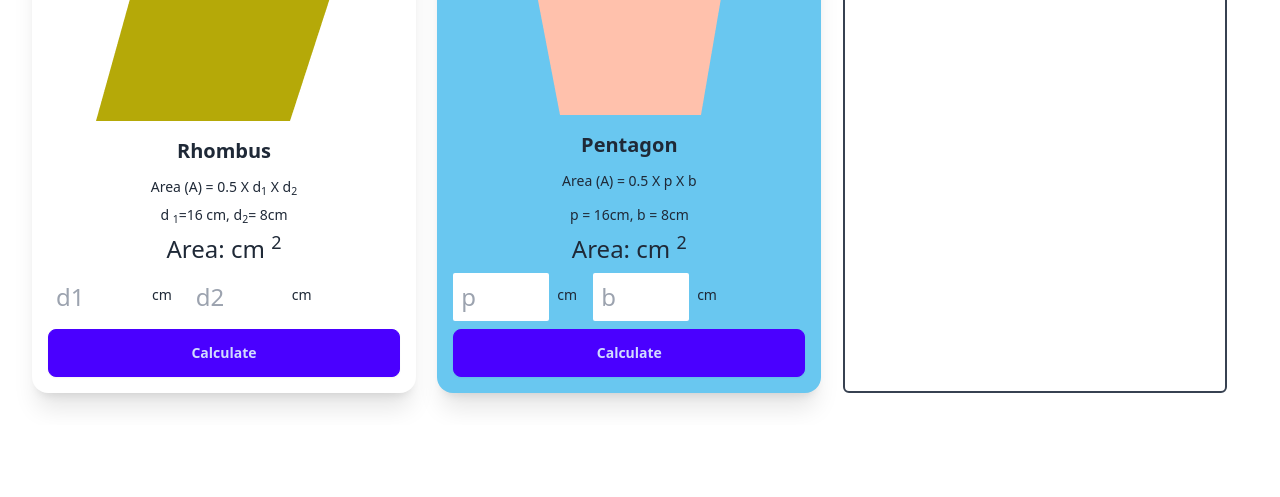
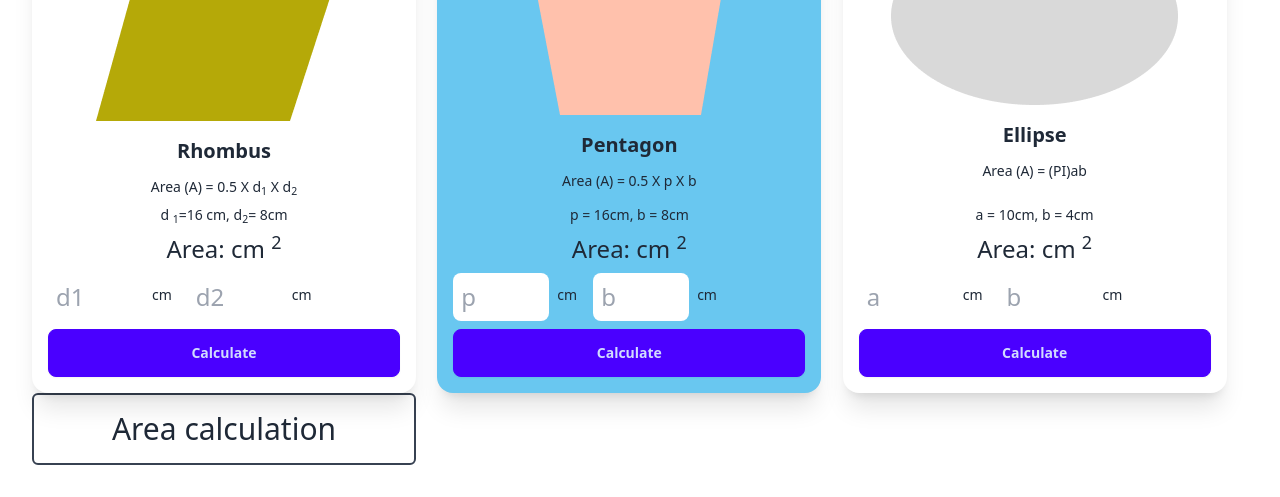
Before and after one commit to akjewel47/geometri-part2, a plain HTML site: page index.html in a window 1280 px wide. Shown: the part 571-1068 px from the top of the page. Before the commit the page ends 996 px from the top, so only its background shows below. Drawn offline with nearby package versions, Linux system fonts and the light colour scheme.

Commit message:
added the Ellipse calculation

```diff
--- a/index.html
+++ b/index.html
@@ -124,13 +124,36 @@
        <p class="text-2xl">Area: <span id="pentagon-aria"></span><span> cm <sup>2</sup></span></p>
       </div>
       <div class="flex">
-       <input class="w-24 text-2xl p-2 rounded-sm" type="text" placeholder="p" id="pentagon-p"><span
+       <input class="w-24 text-2xl p-2 rounded-lg" type="text" placeholder="p" id="pentagon-p"><span
         class="mt-3 mr-4 ml-2">cm</span>
-       <input class="w-24 text-2xl p-2 rounded-sm" type="text" name="" id="pentagon-b" placeholder="b"><span
+       <input class="w-24 text-2xl p-2 rounded-lg" type="text" name="" id="pentagon-b" placeholder="b"><span
         class="mt-3 mr-4 ml-2">cm</span>
       </div>
       <div class="card-actions">
        <button onclick="calculatePentagonAria()" class="btn btn-primary w-full">Calculate</button>
+      </div>
+     </div>
+    </div>
+    <!-- card pentagon-->
+    <div class="card card-compact bg-base-100 w-96 shadow-xl ">
+     <figure>
+      <img src="images/ellipse.png" alt="Shoes" />
+     </figure>
+     <div class="card-body">
+      <h2 class="card-title flex justify-center">Ellipse</h2>
+      <p class="text-center">Area (A) = (PI)ab</p>
+      <h3 class="text-center">a = 10cm, b = 4cm</h3>
+      <div class="text-center">
+       <p class="text-2xl">Area: <span id="Ellipse-aria"></span><span> cm <sup>2</sup></span></p>
+      </div>
+      <div class="flex">
+       <input class="w-24 text-2xl p-2 rounded-sm" type="text" placeholder="a" id="Ellipse-a"><span
+        class="mt-3 mr-4 ml-2">cm</span>
+       <input class="w-24 text-2xl p-2 rounded-sm" type="text" name="" id="Ellipse-b" placeholder="b"><span
+        class="mt-3 mr-4 ml-2">cm</span>
+      </div>
+      <div class="card-actions">
+       <button onclick="calculateEllipseAria()" class="btn btn-primary w-full">Calculate</button>
       </div>
      </div>
     </div>
--- a/js/triangle.js
+++ b/js/triangle.js
@@ -92,3 +92,20 @@ function calculatePentagonAria() {
  const pentagonFormula = 0.5 * pentagonP * pentagonB;
  console.log("pentagonFormula:", pentagonFormula)
 }
+
+// Ellipse card calculate
+
+function calculateEllipseAria(){
+ const EllipseAriaInputA = document.getElementById('Ellipse-a')
+ const EllipseValuA = EllipseAriaInputA.value;
+ const EllipseA = parseFloat(EllipseValuA);
+ console.log('EllipseA:',EllipseA)
+
+ const EllipseAriaInputB = document.getElementById('Ellipse-b');
+ const EllipseValueB = EllipseAriaInputB.value;
+ const EllipseB = parseFloat(EllipseValueB);
+ console.log('EllipseB', EllipseB)
+
+ const EllipseFormula = 3.1416 * EllipseA * EllipseB;
+ console.log('EllipseNumber:', EllipseFormula);
+}
```
